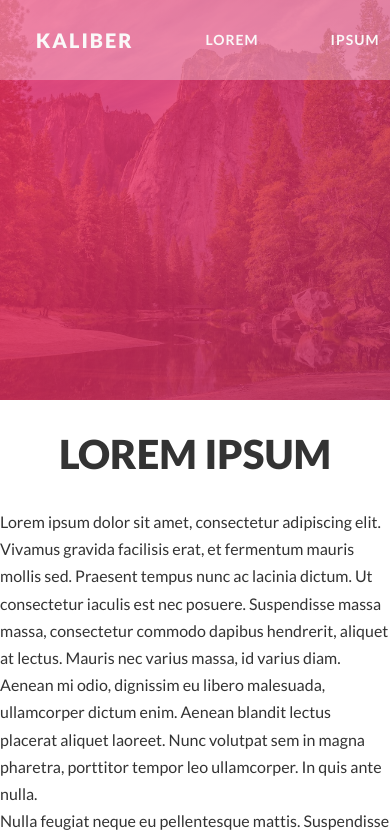
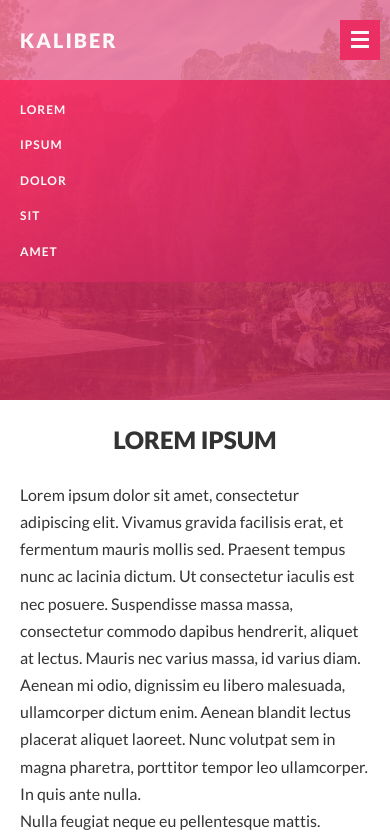
Before and after one commit to madebymilly/interactive-nav, a React (Create React App) app: page / in a window 390 px wide. Shown: the top 840 px of the page. Built offline with nearby package versions, Linux system fonts and the light colour scheme.

Commit message:
add responsiveness to header nav

```diff
--- a/src/components/Header.js
+++ b/src/components/Header.js
@@ -12,17 +12,19 @@ function Header() {
         <a href="/" className="header__logo">
           KALIBER
         </a>
-        <nav className="navigation">
+        <div className="navigation">
           {/* <nav className={`nav ${up ? 'stickyNavUp' : ''} ${down ? 'stickyNavDown' : ''}`}>navigation</nav> */}
-          <a href="#" className="navigation__item">Lorem</a>
-          <a href="#" className="navigation__item">Ipsum</a>
-          <a href="#" className="navigation__item">Dolor</a>
-          <a href="#" className="navigation__item">Sit</a>
-          <a href="#" className="navigation__item">Amet</a>
+          <nav className="navigation__list">
+            <a href="#" className="navigation__item">Lorem</a>
+            <a href="#" className="navigation__item">Ipsum</a>
+            <a href="#" className="navigation__item">Dolor</a>
+            <a href="#" className="navigation__item">Sit</a>
+            <a href="#" className="navigation__item">Amet</a>
+          </nav>
           <button className="navigation__button">
             <span className="navigation__icon">&nbsp;</span>
           </button>
-        </nav>
+        </div>
 
       </div>
       <div className="header__image-container"></div>
--- a/src/sass/_base.scss
+++ b/src/sass/_base.scss
@@ -43,4 +43,12 @@ h1 {
   font-size: 4rem;
   font-weight: 900;
   margin: 0 0 2rem;
+
+  @include respond-to(tab-port) {
+    font-size: 3rem;
+  }
+
+  @include respond-to(phone) {
+    font-size: 2.4rem;
+  }
 }
--- a/src/sass/_content.scss
+++ b/src/sass/_content.scss
@@ -2,7 +2,17 @@
   max-width: 72rem;
   margin: 2rem auto;
 
+  @include respond-to(tab-port) {
+    padding: 0 4rem;
+  }
+
+  @include respond-to(phone) {
+    padding: 0 2rem;
+  }
+
   &__heading {
     text-align: center;
   }
+
+
 }
--- a/src/sass/_header.scss
+++ b/src/sass/_header.scss
@@ -28,6 +28,10 @@
     text-decoration: none;
     transition: all .2s ease;
 
+    @include respond-to(tab-port) {
+      padding: 0 2rem;
+    }
+
     &:hover,
     &:active {
       transform: rotate(-5deg) scale(1.3);
--- /dev/null
+++ b/src/sass/_mixins.scss
@@ -0,0 +1,27 @@
+// MEDIA QUERY MANAGER
+// DESKTOP FIRST
+
+/*
+
+0-600 phone
+600-900 tab-port
+900-1200 tablet landscape
+*[1200-1800] tab-land
+1800+ big
+
+*/
+
+@mixin respond-to($breakpoint) {
+  @if $breakpoint == phone {
+    @media only screen and (max-width: 37.5em) { @content }; // 600px
+  }
+  @if $breakpoint == tab-port {
+    @media only screen and (max-width: 56.25em) { @content }; // 900px
+  }
+  @if $breakpoint == tab-land {
+    @media only screen and (max-width: 75em) { @content }; // 1200px
+  }
+  @if $breakpoint == big {
+    @media only screen and (min-width: 112.5em) { @content }; // 1800px
+  }
+}
--- a/src/sass/_navigation.scss
+++ b/src/sass/_navigation.scss
@@ -1,7 +1,28 @@
 .navigation {
+
   display: flex;
-  justify-content: space-between;
-  align-items: center;
+  //justify-content: space-between;
+  //align-items: center;
+
+  &__list {
+    display: flex;
+    justify-content: space-between;
+    align-items: center;
+
+    @include respond-to(phone) {
+      position: absolute;
+      left: 0;
+      top: 8rem;
+      right: 0;
+      display: block;
+      background-image: linear-gradient(
+        to right bottom,
+        rgba($color-primary-light, .8),
+        rgba($color-primary-dark, .8));
+      padding: 2rem 0;
+
+    }
+  }
 
   &__item:link,
   &__item:visited {
@@ -13,6 +34,24 @@
     font-weight: bold;
     color: $color-grey-light-1;
     letter-spacing: 1px;
+
+    @include respond-to(tab-port) {
+      margin: 0 2rem;
+      font-size: 1.2rem;
+    }
+
+    @include respond-to(phone) {
+      display: block;
+      width: 100%;
+
+      &:not(:last-child) {
+        margin-bottom: 1.5rem;
+      }
+
+      &::before {
+        display: none;
+      }
+    }
 
     &::before {
       content: '';
@@ -42,6 +81,10 @@
 
     &:hover {
       background-color: $color-primary-dark;
+    }
+
+    @include respond-to(tab-port) {
+      margin: 0 1rem;
     }
 
   }
@@ -84,4 +127,5 @@
   &__button:active &__icon {
     background-color: transparent;
   }
+
 }
--- a/src/sass/main.scss
+++ b/src/sass/main.scss
@@ -1,3 +1,5 @@
+@import "mixins";
+
 @import "base";
 @import "animations";
 
```
